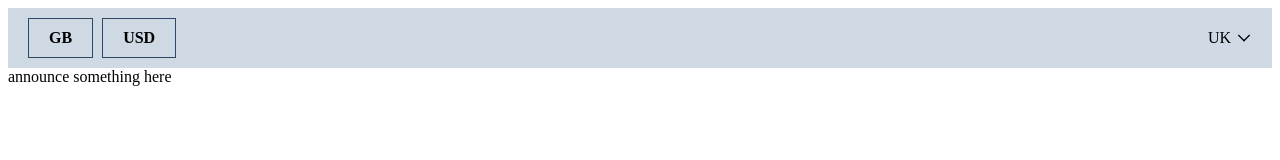
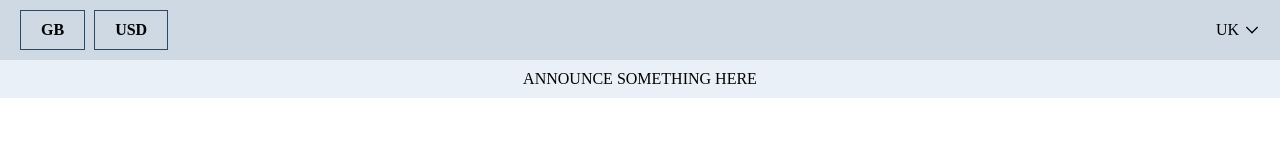
Before and after one commit to St3ve89/we-make-websites-project, a website: page src/index.pug in a window 1280 px wide. Drawn offline with nearby package versions, Linux system fonts and the light colour scheme; files that its build step writes are made by us from their sources; files whose address does not match are found by name; a web font is replaced by a local one.

Commit message:
Style the announce__bottom

```diff
--- a/src/_component/announce/announce.scss
+++ b/src/_component/announce/announce.scss
@@ -24,3 +24,10 @@
 .announce__country {
   margin-right: 5px;
 }
+
+.announce__bottom {
+  background-color: $color-black-squeeze;
+  text-align: center;
+  padding: 10px 20px;
+  text-transform: uppercase;
+}
--- /dev/null
+++ b/src/_component/config/reset.scss
@@ -0,0 +1,5 @@
+* {
+  margin: 0;
+  padding: 0;
+  box-sizing: border-box;
+}
--- a/src/style.scss
+++ b/src/style.scss
@@ -1,3 +1,4 @@
+@import '_component/config/reset';
 @import '_component/config/font';
 @import '_component/config/color';
 @import '_component/announce/announce';
```
